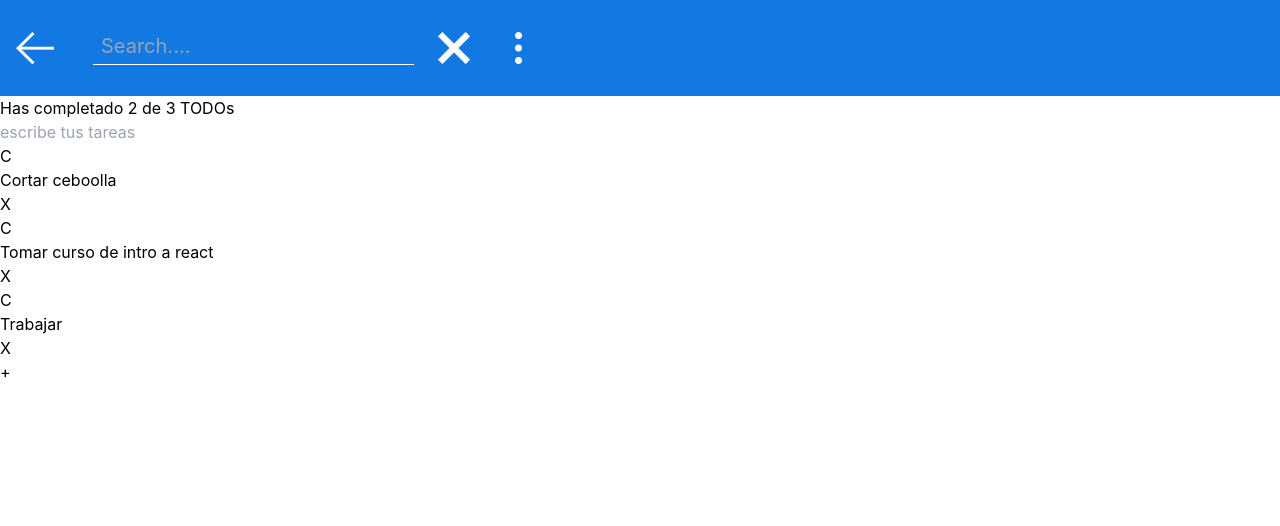
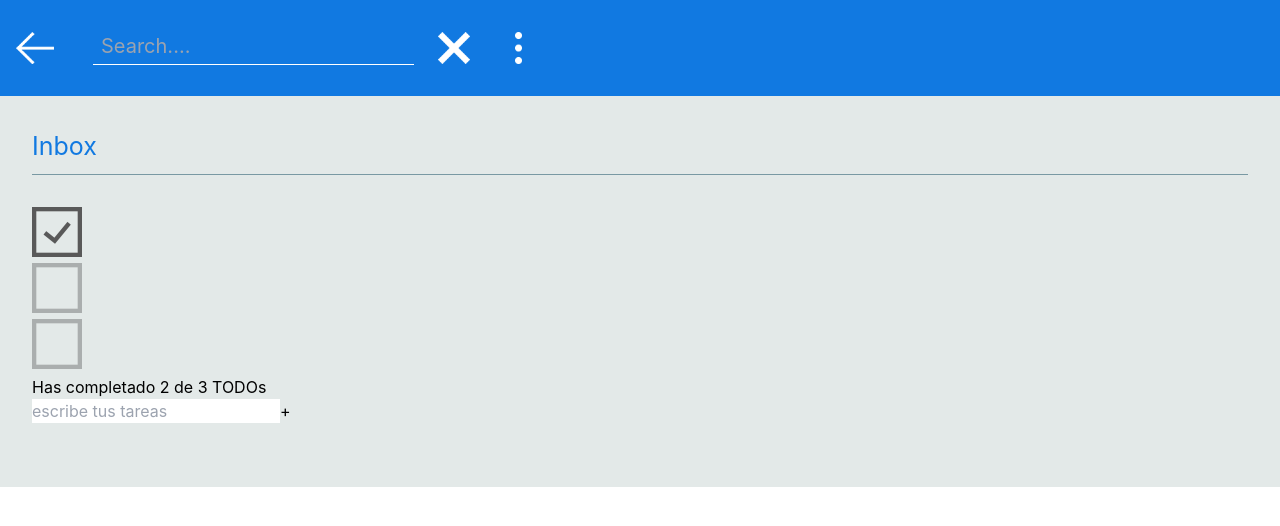
Before and after one commit to Rafterminador/React, a React (Create React App) app in the folder Curso de Introducción a React.js/ejercicios/: page / in a window 1280 px wide. Shown: the top 526 px of the page. Built offline with nearby package versions, Linux system fonts and the light colour scheme.

Commit message:
cambiando estado de la tarea

```diff
--- a/Curso de Introducción a React.js/ejercicios/src/App.js
+++ b/Curso de Introducción a React.js/ejercicios/src/App.js
@@ -4,24 +4,27 @@ import { TodoSearch } from "./components/TodoSearch"
 import { TodoCounter } from "./components/TodoCounter"
 import { TodoItem } from "./components/TodoItem"
 import { Navbar } from "./components/Navbar"
+import { TaskList } from "./pages/TaskList"
 const todos = [
-  { text: "Cortar ceboolla", completed: false },
-  { text: "Tomar curso de intro a react", completed: false },
-  { text: "Trabajar", completed: false }
+  { title: "prueba", time: "30-20-19", isPinned: "false", text: "Cortar ceboolla", completed: true },
+  { title: "prueba", time: "30-20-19", isPinned: "false", text: "Tomar curso de intro a react", completed: false },
+  { title: "prueba", time: "30-20-19", isPinned: "false", text: "Trabajar", completed: false }
 ]
 function App() {
   return (
-    <>
+    <div className='content pb-16'>
       <Navbar />
-      <TodoCounter />
-      <TodoSearch />
-      <TodoList>
-        {todos.map(todo => (
-          <TodoItem key={todo.text} text={todo.text} />
-        ))}
-      </TodoList>
-      <CreateTodoButton />
-    </>
+      <div className="pt-8 px-8">
+        <TaskList>
+          {todos.map(todo => (
+            <TodoItem key={todo.text} data={todo} />
+          ))}
+        </TaskList>
+        <TodoCounter />
+        <TodoSearch />
+        <CreateTodoButton />
+      </div>
+    </div>
   );
 }
 
--- /dev/null
+++ b/Curso de Introducción a React.js/ejercicios/src/components/CheckBox.jsx
@@ -0,0 +1,28 @@
+import React, { useState, useEffect } from 'react'
+import checkBoxFinished from "../assets/images/check-box-finished.png"
+import checkBoxEmpty from "../assets/images/check-box-empty.png"
+
+const CheckBox = ({ props }) => {
+    const [isCompleted, setIsCompleted] = useState("")
+    function handleCheckBox() {
+        if (isCompleted === checkBoxFinished) {
+            setIsCompleted(checkBoxEmpty)
+        } else {
+            setIsCompleted(checkBoxFinished)
+        }
+    }
+    useEffect(() => {
+        if (props === true) {
+            setIsCompleted(checkBoxFinished)
+        } else {
+            setIsCompleted(checkBoxEmpty)
+        }
+    }, [])
+    return (
+        <div>
+            <button onClick={handleCheckBox}><img src={isCompleted} alt="Check Box" /> </button>
+        </div>
+    )
+}
+
+export { CheckBox }
--- /dev/null
+++ b/Curso de Introducción a React.js/ejercicios/src/components/CheckBoxEmpty.jsx
@@ -0,0 +1,11 @@
+import React from 'react'
+import checkBoxEmpty from "../assets/images/check-box-empty.png"
+const CheckBoxEmpty = (props) => {
+    return (
+        <button onClick={props.onClick}>
+            <img src={checkBoxEmpty} alt="Check Box" />
+        </button>
+    )
+}
+
+export { CheckBoxEmpty }
--- /dev/null
+++ b/Curso de Introducción a React.js/ejercicios/src/components/CheckBoxFinished.jsx
@@ -0,0 +1,11 @@
+import React from 'react'
+import checkBoxFinished from "../assets/images/check-box-finished.png"
+const CheckBoxFinished = (props) => {
+    return (
+        <button onClick={props.onClick}>
+            <img src={checkBoxFinished} alt="Check Box" />
+        </button>
+    )
+}
+
+export { CheckBoxFinished }
--- a/Curso de Introducción a React.js/ejercicios/src/components/Navbar.jsx
+++ b/Curso de Introducción a React.js/ejercicios/src/components/Navbar.jsx
@@ -1,22 +1,9 @@
 import React from 'react'
-import arrowLeft from "../assets/images/arrow-left.png"
-import moreOptions from "../assets/images/more-options.png"
-import close from "../assets/images/close.png"
+import { SearchBar } from './SearchBar'
 const Navbar = () => {
     return (
         <div className='navbar-background flex items-center'>
-            <div className='grid grid-cols-8 mx-4 gap-4'>
-                <div>
-                    <img src={arrowLeft} alt="arrow to return to main menu" className="icons" />
-                </div>
-                <input placeholder='Search.... ' className='col-span-5 navbar-search-bar ml-2' />
-                <div>
-                    <img src={close} alt="clean search bar" className="icons ml-2" />
-                </div>
-                <div>
-                    <img src={moreOptions} alt="more options" className="icons ml-4" />
-                </div>
-            </div>
+            < SearchBar />
         </div>
     )
 }
--- /dev/null
+++ b/Curso de Introducción a React.js/ejercicios/src/components/SearchBar.jsx
@@ -0,0 +1,23 @@
+import React from 'react'
+import arrowLeft from "../assets/images/arrow-left.png"
+import moreOptions from "../assets/images/more-options.png"
+import close from "../assets/images/close.png"
+
+const SearchBar = () => {
+    return (
+        <div className='grid grid-cols-8 mx-4 gap-4'>
+            <div>
+                <img src={arrowLeft} alt="arrow to return to main menu" className="icons" />
+            </div>
+            <input placeholder='Search.... ' className='col-span-5 navbar-search-bar ml-2' />
+            <div>
+                <img src={close} alt="clean search bar" className="icons ml-2" />
+            </div>
+            <div>
+                <img src={moreOptions} alt="more options" className="icons ml-4" />
+            </div>
+        </div>
+    )
+}
+
+export { SearchBar }
--- a/Curso de Introducción a React.js/ejercicios/src/components/TodoItem.jsx
+++ b/Curso de Introducción a React.js/ejercicios/src/components/TodoItem.jsx
@@ -1,11 +1,14 @@
 import React from 'react'
-
+import { CheckBoxEmpty } from "../components/CheckBoxEmpty"
+import { CheckBoxFinished } from "../components/CheckBoxFinished"
+import { CheckBox } from "../components/CheckBox"
 const TodoItem = (props) => {
     return (
         <li>
-            <span>C</span>
-            <p>{props.text}</p>
-            <span>X</span>
+            <div>
+                <CheckBox props={props.data.completed} />
+                {/* {props.data.completed === true ? < CheckBoxFinished /> : <CheckBoxEmpty />} */}
+            </div>
         </li>
     )
 }
--- a/Curso de Introducción a React.js/ejercicios/src/index.css
+++ b/Curso de Introducción a React.js/ejercicios/src/index.css
@@ -4,11 +4,24 @@
 
 body {
   margin: 0;
+  padding: 0;
   font-family: -apple-system, BlinkMacSystemFont, 'Segoe UI', 'Roboto', 'Oxygen',
     'Ubuntu', 'Cantarell', 'Fira Sans', 'Droid Sans', 'Helvetica Neue',
     sans-serif;
   -webkit-font-smoothing: antialiased;
   -moz-osx-font-smoothing: grayscale;
+}
+
+hr {
+  border-color: #7999A3;
+}
+
+h1 {
+  font-size: 25px;
+}
+
+.text-color-blue {
+  color: #1179E1;
 }
 
 .navbar-background {
@@ -30,3 +43,7 @@ body {
 .icons {
   @apply h-8;
 }
+
+.content {
+  background-color: #E3E9E8;
+}
--- /dev/null
+++ b/Curso de Introducción a React.js/ejercicios/src/pages/TaskList.jsx
@@ -0,0 +1,17 @@
+import React from 'react'
+
+const TaskList = (props) => {
+    return (
+        <>
+            <h1 className='text-color-blue inline'>Inbox</h1>
+            <hr className='mt-2 mb-8' />
+            <section>
+                <ul>
+                    {props.children}
+                </ul>
+            </section>
+        </>
+    )
+}
+
+export { TaskList }
```
Also changed, not shown: Curso de Introducción a React.js/ejercicios/src/assets/images/check-box-empty.png (added), Curso de Introducción a React.js/ejercicios/src/assets/images/check-box-finished.png (added).
